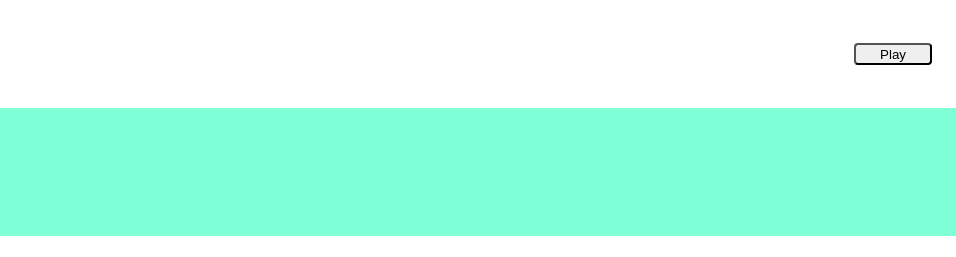
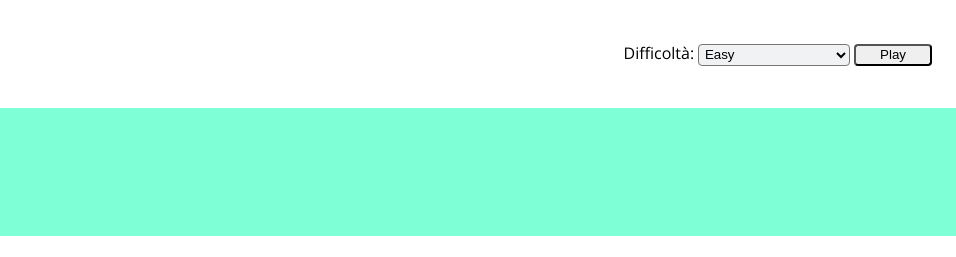
Before and after one commit to andreacassini/js-campominato-grid, a plain HTML site: page index.html in a window 1280 px wide. Shown: the top 257 px of the page, 324-1280 px from the left. Drawn offline with nearby package versions, Linux system fonts and the light colour scheme.

Commit message:
add and style button select

```diff
--- a/css/style.css
+++ b/css/style.css
@@ -25,6 +25,13 @@ button{
     border-radius: 4px;
 }
 
+select{
+    background-color: #e8e9ec9a;
+    padding: 0.1rem;
+    padding-right: 5rem;
+    border-radius: 4px;
+
+}
 #logo{
     width: 60px;
     vertical-align: middle
--- a/index.html
+++ b/index.html
@@ -16,7 +16,15 @@
             <img src="./assets/img/mobile-logo.png" alt="logo" id="logo">
             <h1>Campo Minato</h1>
         </div>
-        <button id="start" name="play" value="show-grid" onclick="showGrid()">Play</button>
+        <div>
+            <span>Difficoltà: </span>
+            <select>
+                <option value="easy">Easy</option>
+                <option value="medium">Medium</option>
+                <option value="hard">Hard</option>
+            </select>
+            <button id="start" name="play" value="show-grid" onclick="showGrid()">Play</button>
+        </div>
     </header>
     <main>
         <div id="grid"></div>
```
